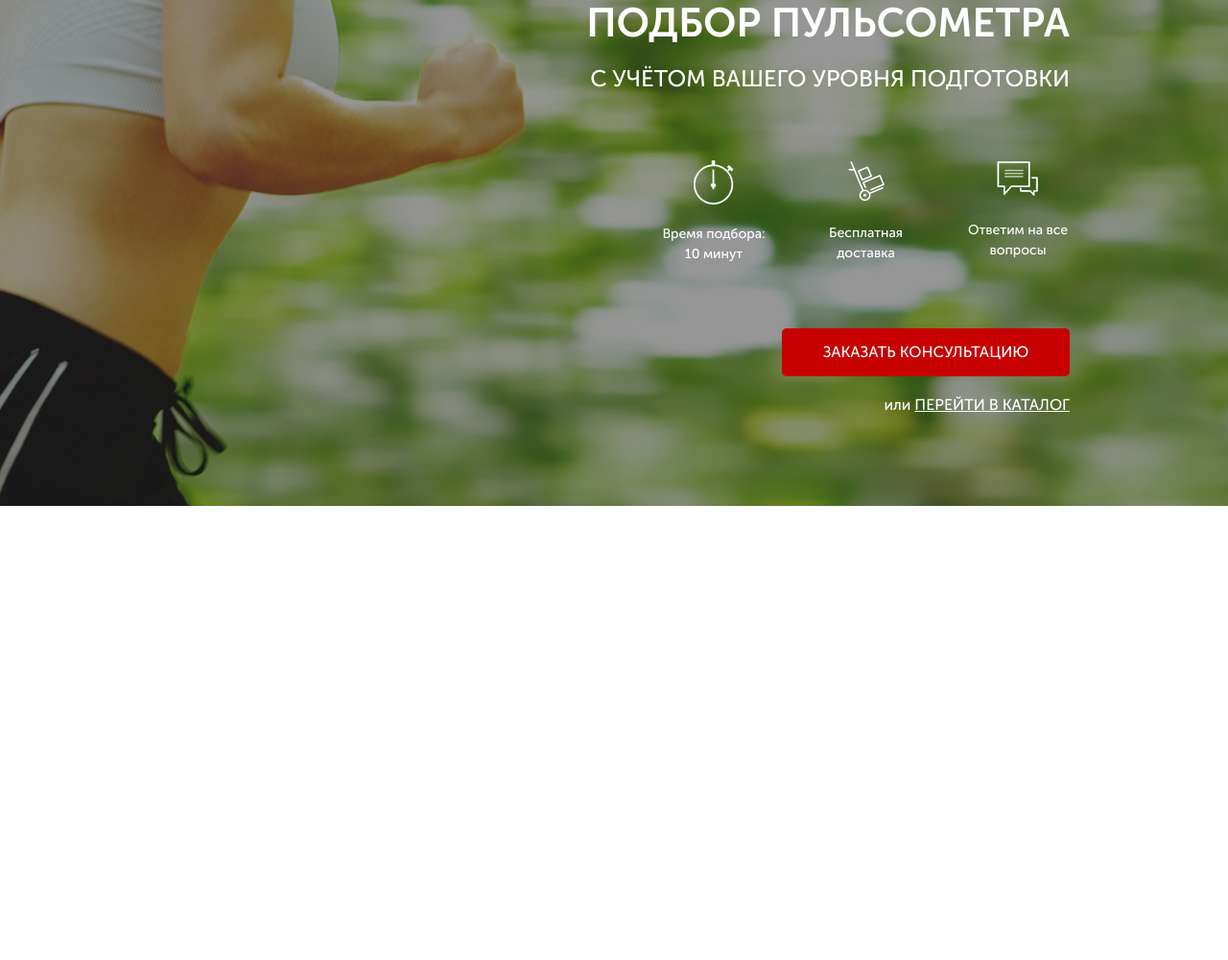
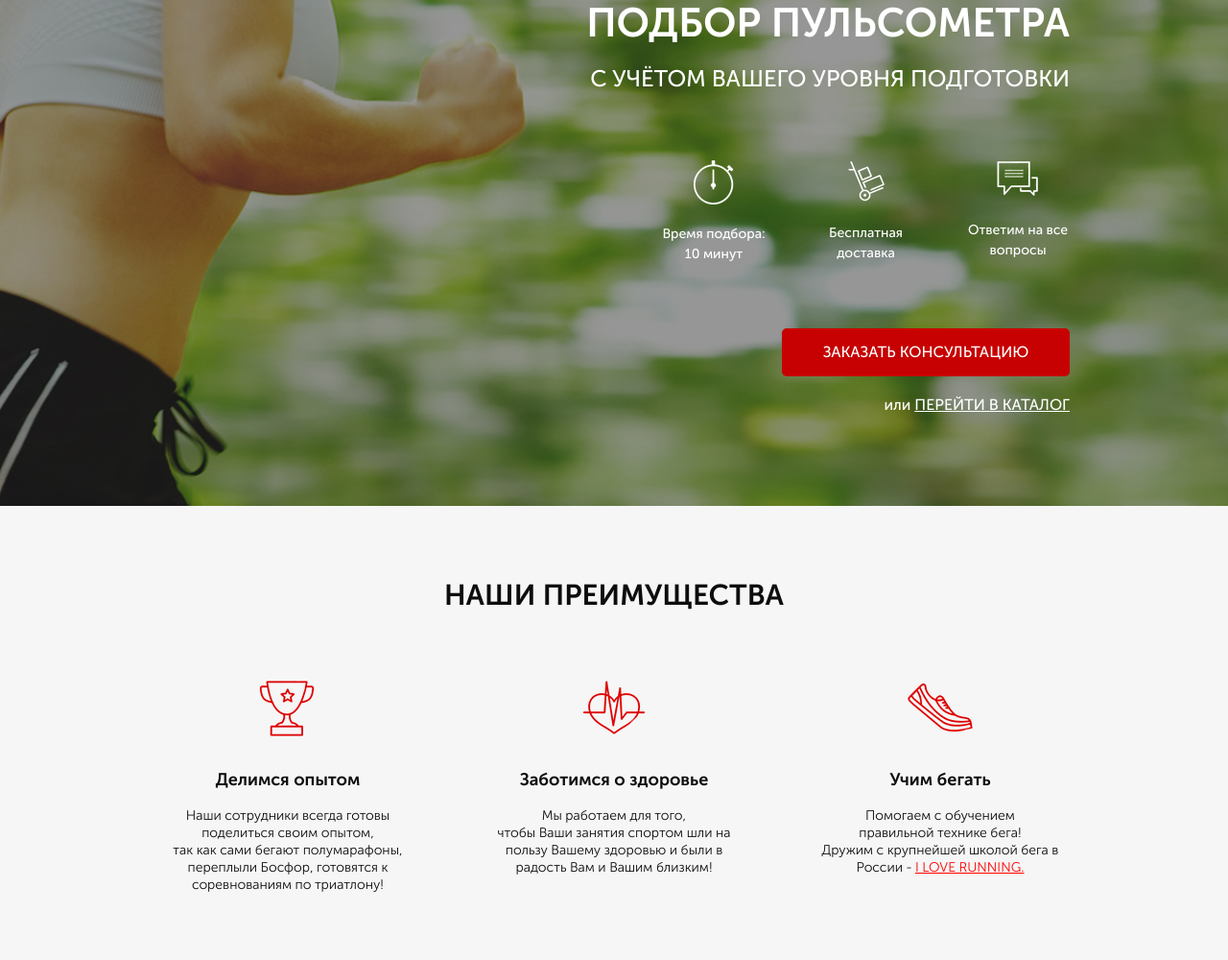
Before and after one commit to FlashInTheNight/Pulse, a website: page src/index.html in a window 1280 px wide. Shown: the part 165-1165 px from the top of the page at 96% size. Before the commit the page ends 800 px from the top, so only its background shows below. Drawn offline with Linux system fonts and the light colour scheme.

Commit message:
make second block

```diff
--- a/src/index.html
+++ b/src/index.html
@@ -52,5 +52,31 @@
             </div>
         </div>
     </div>
+
+    <div class="advantage">
+        <div class="container">
+            <h2 class="advantage__header">НАШИ ПРЕИМУЩЕСТВА</h2>
+            <!-- <div class="advantage__wrapper"> -->
+                <div class="advantage__icons">
+                    <div class="advantage__icon">
+                        <img src="icons/advantage/cup.png" alt="cup">
+                        <h3 class="advantage__subheader">Делимся опытом</h3>
+                        Наши сотрудники всегда готовы <br> поделиться своим опытом, <br> так как сами бегают полумарафоны, <br> переплыли Босфор, готовятся к <br> соревнованиям по триатлону!
+                    </div>
+                    <div class="advantage__icon">
+                        <img src="icons/advantage/heart.png" alt="heart">
+                        <h3 class="advantage__subheader">Заботимся о здоровье</h3>
+                        <div class="advantage__test">Мы работаем для того, <br> чтобы Ваши занятия спортом шли на <br> пользу Вашему здоровью и были в <br> радость Вам и Вашим близким!</div>
+                    </div>
+                    <div class="advantage__icon">
+                        <img src="icons/advantage/shoe.png" alt="shoe">
+                        <h3 class="advantage__subheader">Учим бегать</h3>
+                        Помогаем с обучением <br> правильной технике бега! <br> Дружим с крупнейшей школой бега в <br> России - <a href="#">I LOVE RUNNING.</a>
+                    </div>
+                <!-- </div> -->
+            </div>
+        </div>
+    </div>
+
 </body>
 </html>
--- /dev/null
+++ b/src/sass/blocks/_advantage.scss
@@ -0,0 +1,37 @@
+.advantage {
+    min-height: 473px;
+    padding: 71px 0 64px 0;
+    background-color: #F6F6F6;
+    &__header {
+        color: #0D0D0D;
+        font-size: 30px;
+        font-weight: 700;
+        margin-bottom: 60px;
+        text-align: center;
+    }
+    &__subheader {
+        color: #0D0D0D;
+        font-size: 18px;
+        font-weight: 700;
+        margin-bottom: 20px;
+    }
+    &__icon {
+        font-weight: 300;
+        font-size: 14px;
+        line-height: 18px;
+        color: #0D0D0D;
+        width: 270px;
+        text-align: center;
+        img {
+            margin-bottom: 35px;
+        }
+        a {
+            color: #FF0000;
+            text-decoration-line: underline;
+        }
+    }
+    &__icons {
+        display: flex;
+        justify-content: space-between;
+    }
+}
--- a/src/sass/style.scss
+++ b/src/sass/style.scss
@@ -9,3 +9,4 @@
 @import 'blocks/promo';
 @import 'blocks/header';
 @import 'blocks/buttons';
+@import 'blocks/advantage'
```
Also changed, not shown: src/css/blocks/advantage.min.css (added), src/css/style.min.css, src/icons/advantage/cup.png (renamed from src/icons/cup.png), src/icons/advantage/heart.png (renamed from src/icons/heart.png), src/icons/advantage/shoe.png (renamed from src/icons/shoe.png).
